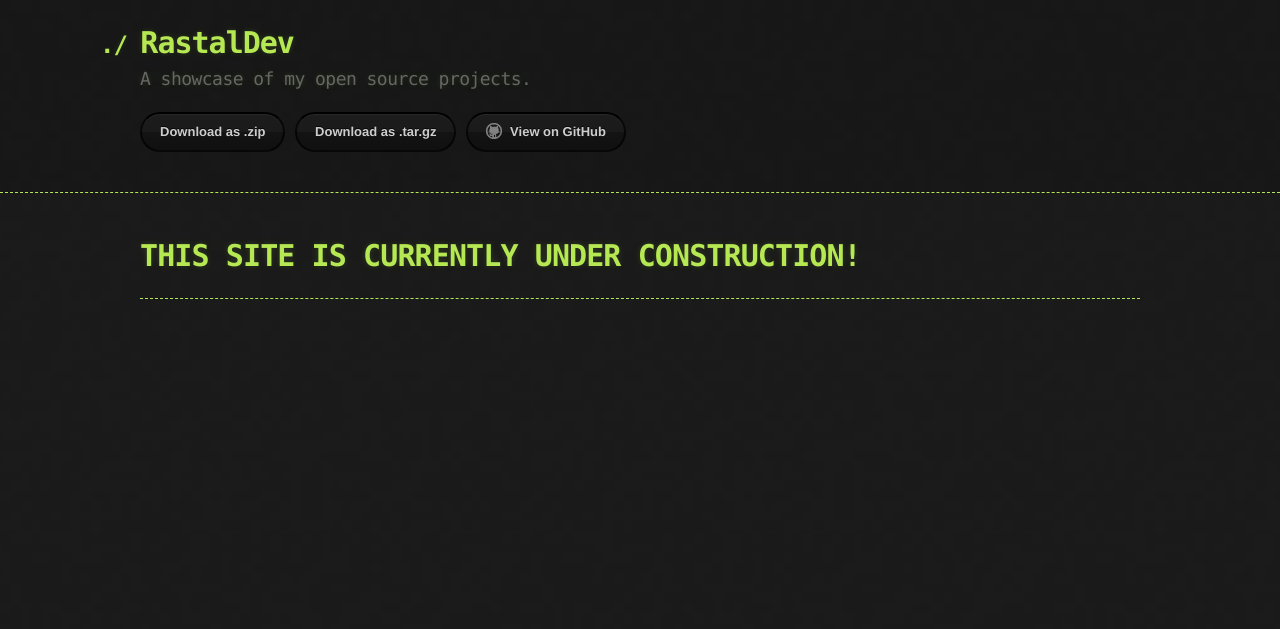
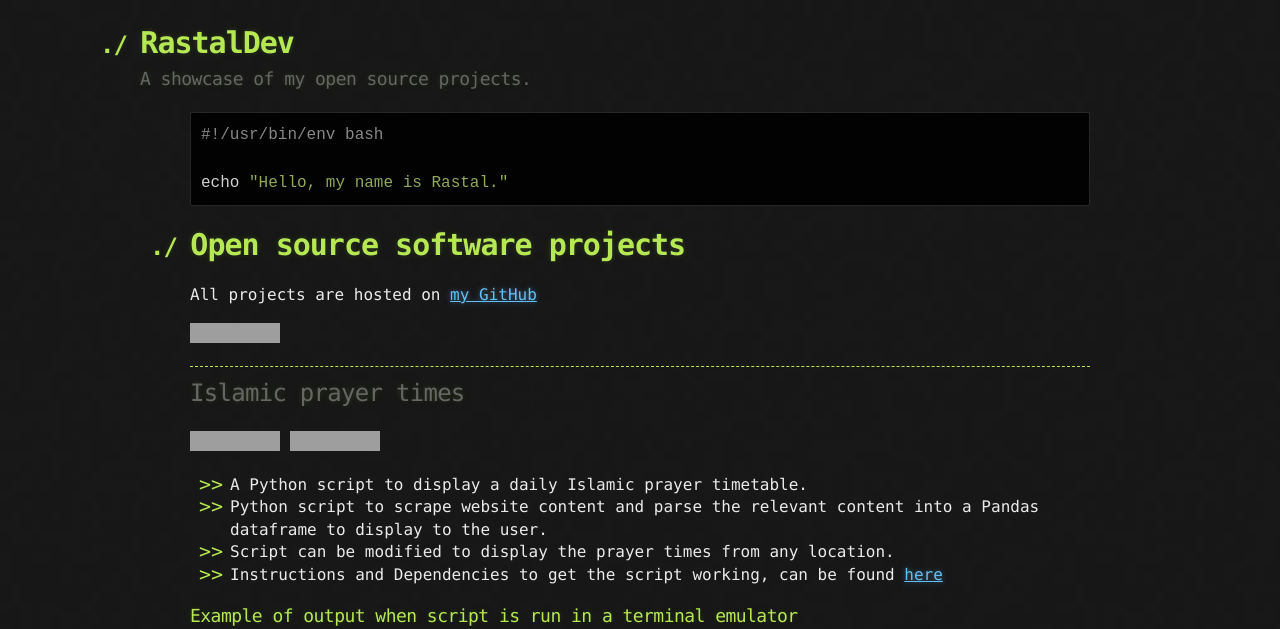
Before and after one commit to RastalDev/rastaldev.github.io, a Jekyll site: the page built from index.md, in a window 1280 px wide and 1400 px high. Shown: the top 629 px of the window. Built offline with Jekyll 4.4.1, drawn with Linux system fonts in a browser that asks for light colours; our own code applies the rules of GitHub Pages for plain Markdown files; some of the changed text lies outside the part shown; grey boxes are pictures that could not be loaded.

Commit message:
added content

````diff
--- a/_layouts/default.html
+++ b/_layouts/default.html
@@ -19,16 +19,6 @@
         </a>
         <h2>{{ site.description | default: site.github.project_tagline }}</h2>
 
-        <section id="downloads">
-          {% if site.show_downloads %}
-            <a href="{{ site.github.zip_url }}" class="btn">Download as .zip</a>
-            <a href="{{ site.github.tar_url }}" class="btn">Download as .tar.gz</a>
-          {% endif %}
-          <a href="{{ site.github.repository_url }}" class="btn btn-github"><span class="icon"></span>View on GitHub</a>
-        </section>
-      </div>
-    </header>
-
     <div class="container">
       <section id="main_content">
         {{ content }}
--- a/index.md
+++ b/index.md
@@ -2,6 +2,64 @@
 layout: default
 ---
 
-# **THIS SITE IS CURRENTLY UNDER CONSTRUCTION!**
+```shell
+#!/usr/bin/env bash
+
+echo "Hello, my name is Rastal."
+```
+# Open source software projects
+
+All projects are hosted on [my GitHub](https://github.com/rastaldev)
+
+![GitHub badge](https://img.shields.io/badge/GitHub-100000?style=for-the-badge&logo=github&logoColor=white)
 
 ---
+
+## Islamic prayer times
+
+![python](https://img.shields.io/badge/Python-FFD43B?style=for-the-badge&logo=python&logoColor=blue) ![pandas](https://img.shields.io/badge/Pandas-2C2D72?style=for-the-badge&logo=pandas&logoColor=white)
+
+- A Python script to display a daily Islamic prayer timetable.
+- Python script to scrape website content and parse the relevant content into a Pandas dataframe to display to the user.
+- Script can be modified to display the prayer times from any location.
+- Instructions and Dependencies to get the script working, can be found [here](https://github.com/RastalDev/prayer_times#necessary-python-libraries-which-must-be-installed-to-run-the-script)
+
+### Example of output when script is run in a terminal emulator
+
+![screenshot1](https://github.com/RastalDev/prayer_times/raw/master/example.png)
+
+---
+
+## An autocorrect spelling script for Vim / Neovim
+
+![vim](https://img.shields.io/badge/VIM-%2311AB00.svg?&style=for-the-badge&logo=vim&logoColor=white) ![nvim](https://img.shields.io/badge/NeoVim-%2357A143.svg?&style=for-the-badge&logo=neovim&logoColor=white)
+
+- An auto-correct spelling script for Vim / Neovim using Vim's built-in abbreviations feature.
+- Type an incorrectly spelled word, hit `SPACE` to type the next word and the script will automatically correct the word.
+- Instructions to get the script working in Vim or Neovim, can be found [here](https://github.com/RastalDev/vim_autocorrect#to-use-the-script)
+
+### Example of script working in Neovim
+
+![screenshot2](https://github.com/RastalDev/vim_autocorrect/raw/master/screenshot.gif)
+
+---
+
+## A Dracula theme for `tut`
+
+![mastodon](https://joinmastodon.org/logos/wordmark-black-text.svg)
+
+- `tut` is a terminal user interface for the [Mastodon](https://joinmastodon.org/) social network with vim inspired keys.
+- The `tut` repository, with full install instructions, can be found [here](https://github.com/RasmusLindroth/tut)
+- Instructions to get the Dracula theme working in `tut`, can be found [here](https://draculatheme.com/tut)
+
+## Example of Dracula theme in `tut`
+
+![screenshot3](https://github.com/RastalDev/dracula_tut/raw/master/screenshot.png)
+
+Notifications blurred for privacy, random toot displayed, no endorsement implied.
+
+---
+
+This website is open source. The code for this website can be found on [GitHub](https://github.com/RastalDev/rastaldev.github.io)
+
+![badge1](https://forthebadge.com/images/featured/featured-built-with-love.svg)  [![RastalDev](https://github.com/rastaldev.png?size=50)](https://github.com/rastaldev)
````
Also changed, not shown: another-page.md (deleted, +0 -127 lines).
